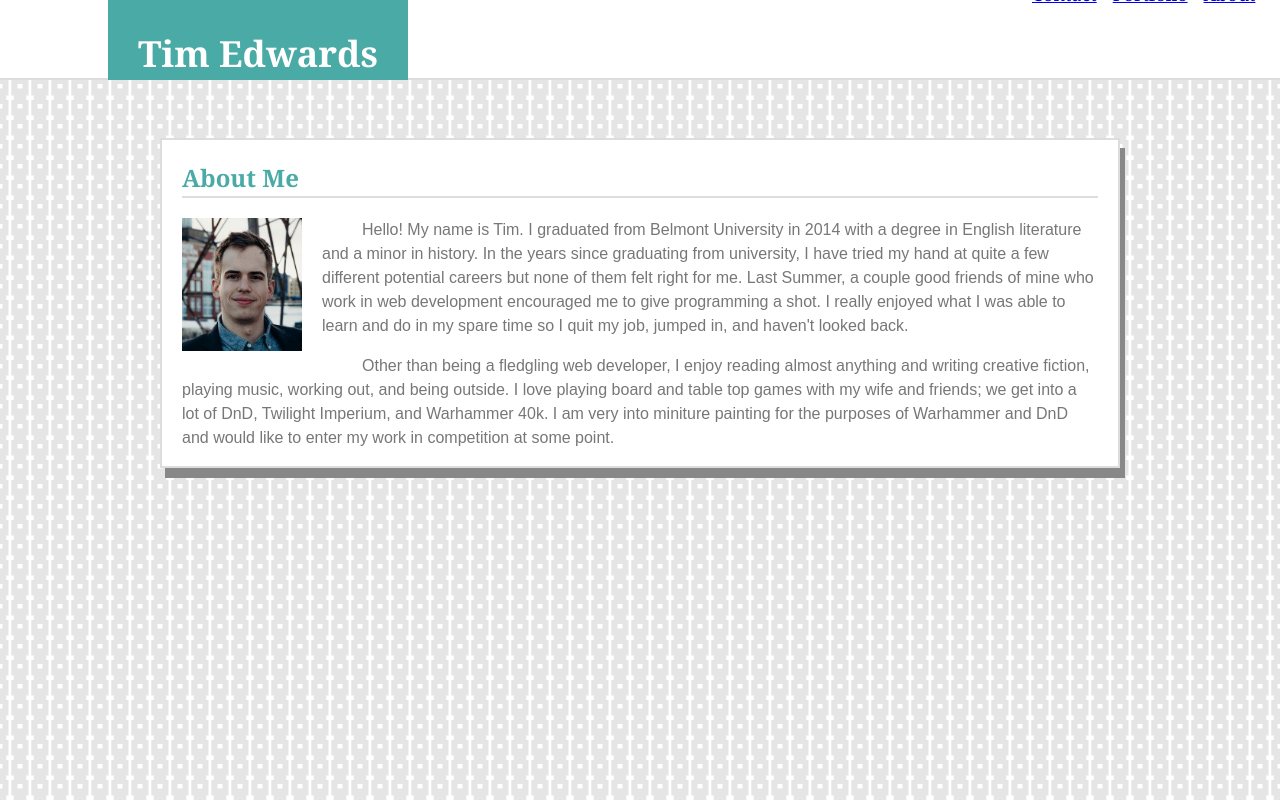
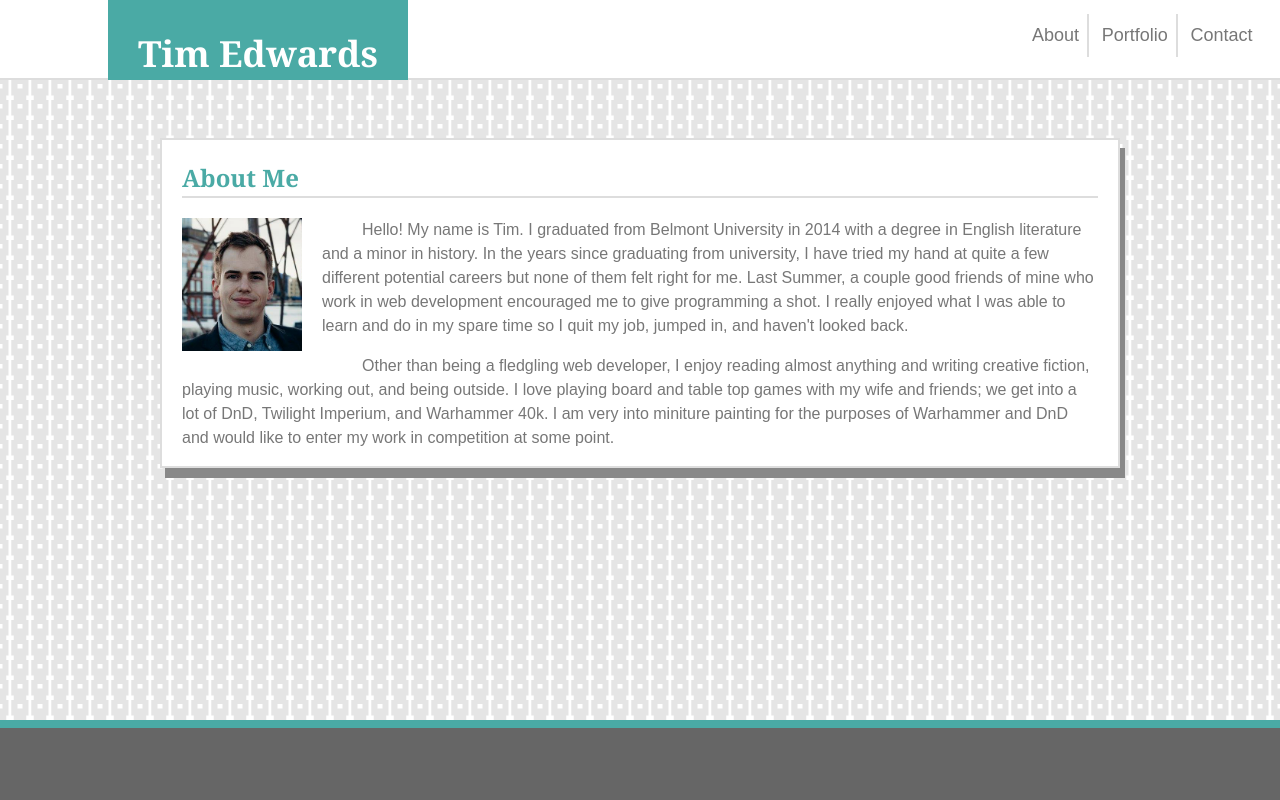
Before and after one commit to edwardsjtimothy/Basic-Portfolio, a plain HTML site: page index.html in a window 1280 px wide. Drawn offline with Linux system fonts and the light colour scheme.

Commit message:
css and html functional for index.html

```diff
--- a/assets/css/style.css
+++ b/assets/css/style.css
@@ -68,18 +68,20 @@ ul {
     padding: 0;
     position: absolute;
     left: 80%;
-    bottom: 80%;
+    bottom: 27%;
 }
 
 li {
-    /* display: inline; */
-    float: right;
+    display: inline-block;
 }
 
 .nav {
     display: block;
     padding: 8px;
     background-color: #ffffff;
+    font-family: "Arial", "Helvetica Neue", Helvetica, sans-serif;
+    color: #777777;
+    text-decoration: none;
 }
 
 .con-top {
@@ -89,3 +91,25 @@ li {
     margin-left: 20px;
     margin-right: 20px;
 }
+
+.con-par {
+    white-space: nowrap;
+}
+
+#about, #portfolio {
+    border-right: 2px solid #dddddd;
+}
+
+a:hover {
+    color: #4aaaa5;
+}
+
+.footer {
+    border-top: 8px solid #4aaaa5;
+    height: 80px;
+    width: 100%;
+    background-color: #666666;
+    position: absolute;
+    bottom: 0px;
+    left: 0px;
+}
--- a/index.html
+++ b/index.html
@@ -12,11 +12,13 @@
 <body class="shapes">
     <header>
         <h1 id="name">Tim Edwards</h1>
-        <ul>
-           <li><a class="nav" href="#">About</a></li>
-           <li><a class="nav" href="portfolio.html">Portfolio</a></li>
-           <li><a class="nav" href="contact.html">Contact</a></li>
-        </ul>
+            <div class="con-par">
+                <ul>
+                    <li><a id="about" class="nav" href="#">About</a></li>
+                    <li><a id="portfolio" class="nav" href="portfolio.html">Portfolio</a></li>
+                    <li><a class="nav" href="contact.html">Contact</a></li>
+                </ul>
+            </div>
     </header>
 
     <div class=container>
```
